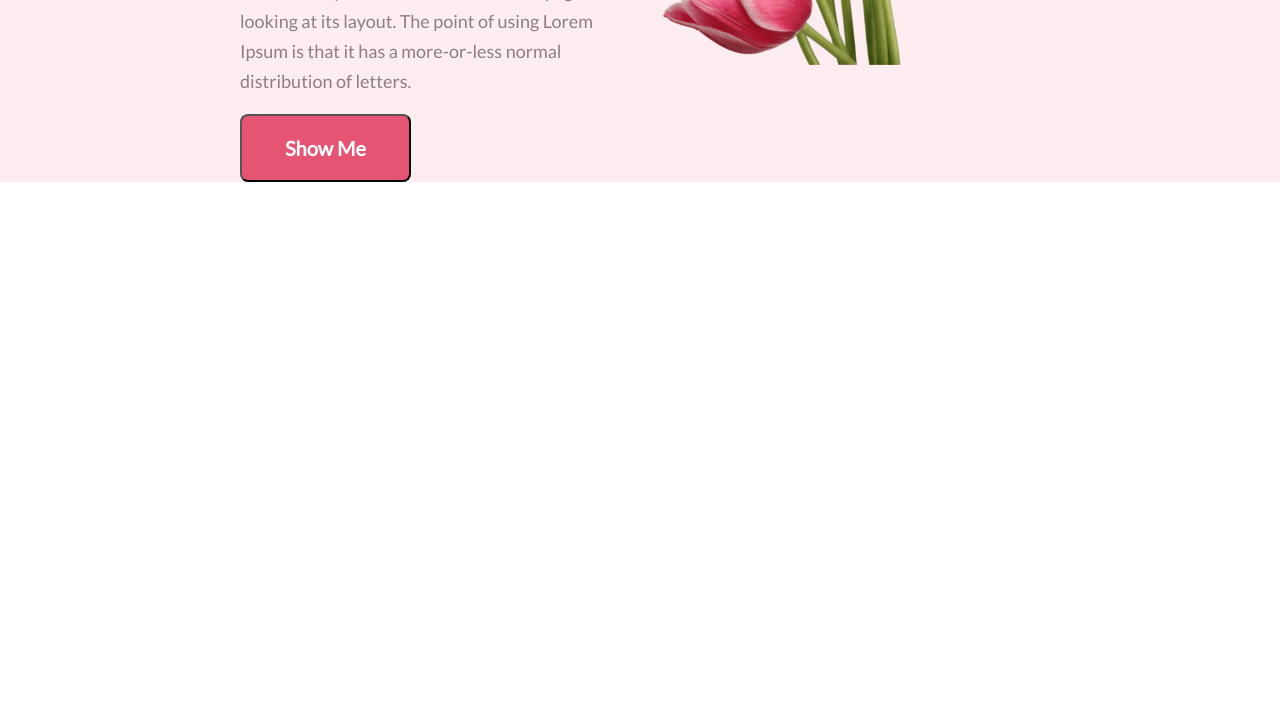
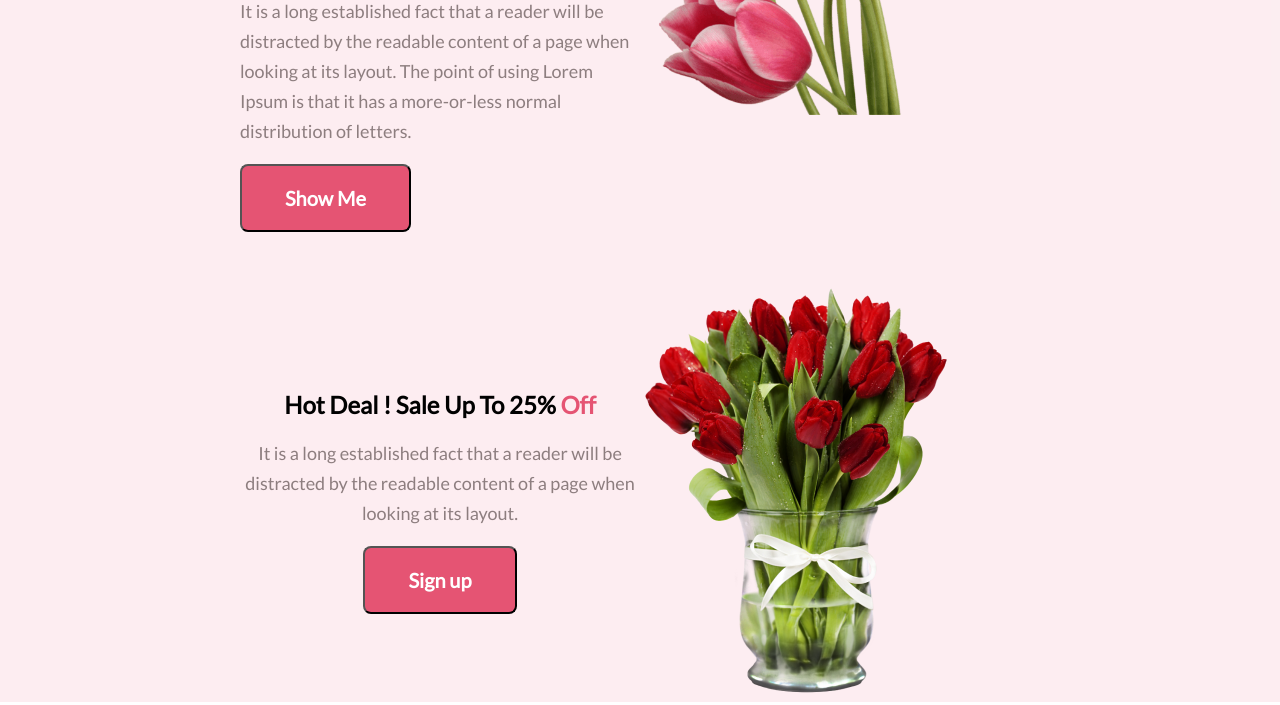
Before and after one commit to abdullahad229/flower-shop-assignment, a plain HTML site: page index.html in a window 1280 px wide. Shown: the part 552-1257 px from the top of the page. Before the commit the page ends 800 px from the top, so only its background shows below. Drawn offline with Linux system fonts and the light colour scheme.

Commit message:
hot-deals-added

```diff
--- a/index.html
+++ b/index.html
@@ -12,7 +12,8 @@
 </head>
 
 <body>
-    <header>
+    <!-- header start -->
+    <header class="flexbox">
         <div class="half-width header-text">
             <h1>Let's make beautiful flowers a part of your life.</h1>
             <p>It is a long established fact that a reader will be distracted by the readable content of a page when
@@ -24,6 +25,20 @@
             <img src="Flower Asset/pngwing 10.png" alt="">
         </div>
     </header>
+    <!-- header end -->
+    <main>
+      <!-- hot deal section -->
+      <section class="flexbox center-alinged">
+      <div class="half-width">
+        <h2>Hot Deal ! Sale Up To 25% <span class="pink-text">Off</span></h2>
+        <p>It is a long established fact that a reader will be distracted by the readable content of a page when looking at its layout.</p>
+        <button class="red-btn">Sign up</button>
+      </div>
+      <div class="half-width" id="hot-deals-img">
+        <img src="Flower Asset/pngwing 8.png" alt="">
+      </div>
+      </section>
+    </main>
 </body>
 
 </html>
--- a/style.css
+++ b/style.css
@@ -1,32 +1,37 @@
 body {
     font-family: 'Lato', sans-serif;
     margin: 0;
+
 }
-header {
+
+.flexbox {
     display: flex;
     align-items: center;
     background-color: rgba(229, 84, 115, 0.10);
     padding-left: 240px;
     padding-right: 240px;
+    padding-top: 50px;
 }
 
 .half-width {
     width: 50%;
 }
+
 .half-width h1 {
     color: #272727;
     font-family: Lato;
     font-size: 80px;
     font-style: normal;
     font-weight: 800;
-  margin: 0;
-  padding: 0;
-  line-height: normal;
+    margin: 0;
+    padding: 0;
+    line-height: normal;
 }
 
 .red-btn {
     padding: 20px 43px;
-    background-color: #E55473;;
+    background-color: #E55473;
+    ;
     color: #FFF;
     font-family: Lato;
     font-size: 20px;
@@ -49,3 +54,14 @@ p {
     line-height: 30px;
     /* 166.667% */
 }
+.center-alinged {
+    text-align: center;
+}
+#hot-deals-img {
+    width: 318px;
+    height: 420px;
+    flex-shrink: 0;
+}
+.pink-text {
+    color: #E55473
+}
```
